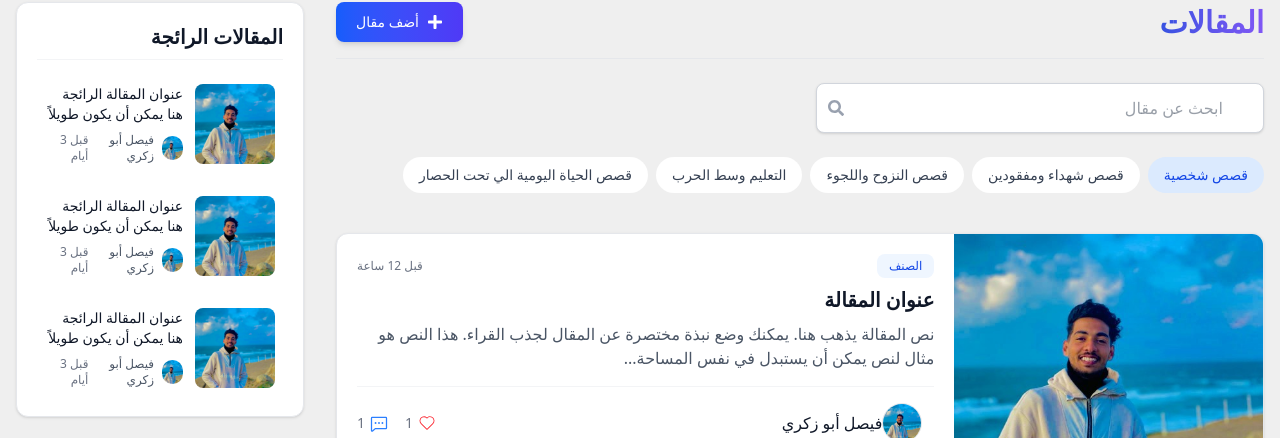
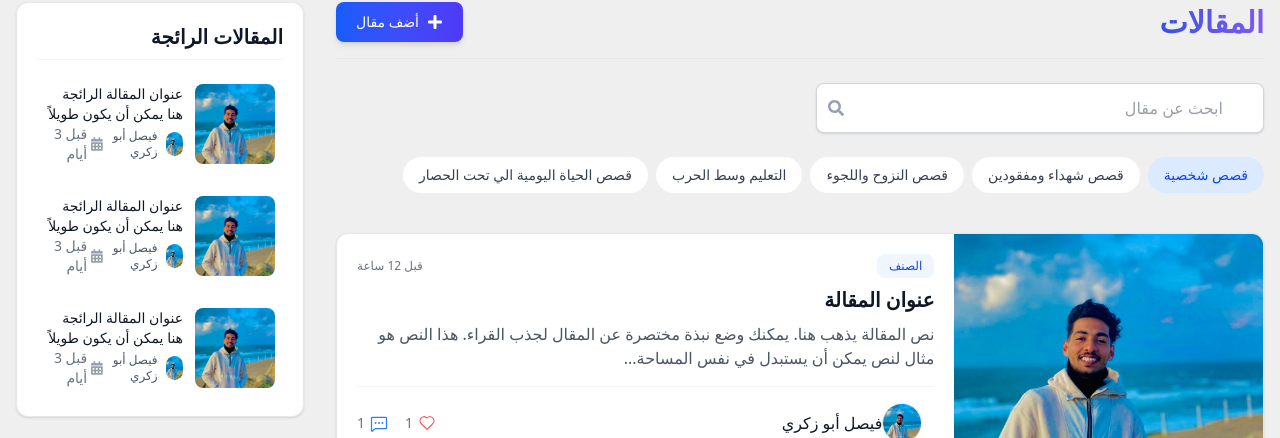
Before and after one commit to MoheeQwariq/gsg_next_project, a Next.js app: page /blogs in a window 1280 px wide. Shown: the part 103-541 px from the top of the page. Built offline with nearby package versions, Linux system fonts and the light colour scheme.

Commit message:
edit the trending blog card

```diff
--- a/components/blog/TrendingBlog.tsx
+++ b/components/blog/TrendingBlog.tsx
@@ -2,7 +2,9 @@ import Image from "next/image";
 import React from "react";
 import myPhoto from "@/public/myPhoto.jpg";
 import Link from "next/link";
+import { FaCalendarAlt } from "react-icons/fa";
 const TrendingBlog = () => {
+
   return (
     <Link
       href="/blogs/1"
@@ -33,7 +35,10 @@ const TrendingBlog = () => {
             </div>
             <span className="text-xs text-gray-600">فيصل أبو زكري</span>
           </div>
-          <span className="text-xs text-gray-500">قبل 3 أيام</span>
+          <span className="flex items-center gap-1 text-sm text-gray-500">
+            <FaCalendarAlt className="h-4 w-4 text-gray-400" />
+            قبل 3 أيام
+          </span>
         </div>
       </div>
     </Link>
```
